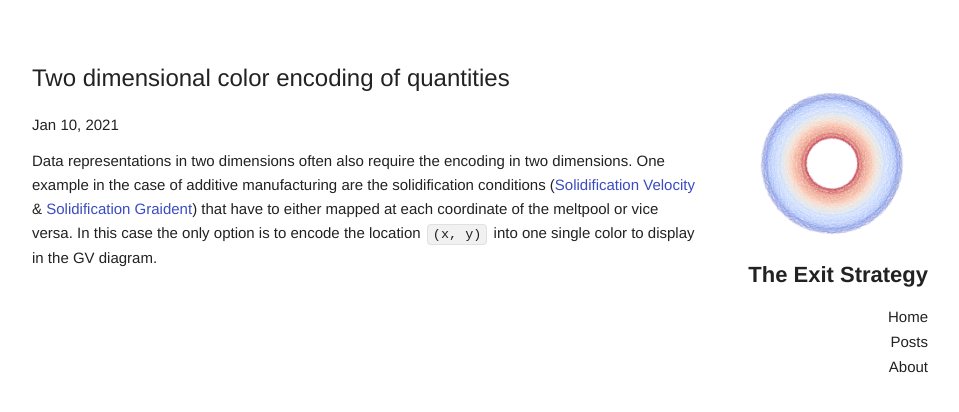
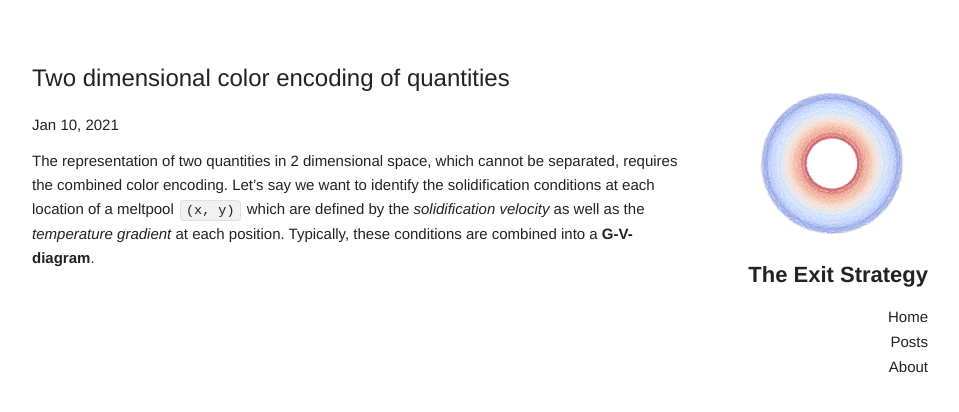
Before and after one commit to theexitstrategy/theexitstrategy.github.io, a Jekyll site: the page built from _posts/2021-01-10-Two-dimensional-color-encoding-of-quantities.md, in a window 1280 px wide. Shown: the top 412 px of the page, without its empty margins (160-1119 px from the left). Built offline with Jekyll 4.4.1, drawn with Linux system fonts in a browser that asks for light colours.

Commit message:
Update Post

```diff
--- a/_posts/2021-01-10-Two-dimensional-color-encoding-of-quantities.md
+++ b/_posts/2021-01-10-Two-dimensional-color-encoding-of-quantities.md
@@ -5,4 +5,4 @@ date: 2021-01-10 20:05:00 +0100
 categories: Visualization
 ---
 
-Data representations in two dimensions often also require the encoding in two dimensions. One example in the case of additive manufacturing are the solidification conditions ([Solidification Velocity]() & [Solidification Graident]()) that have to either mapped at each coordinate of the meltpool or vice versa. In this case the only option is to encode the location `(x, y)` into one single color to display in the GV diagram.
+The representation of two quantities in 2 dimensional space, which cannot be separated, requires the combined color encoding. Let's say we want to identify the solidification conditions at each location of a meltpool `(x, y)` which are defined by the *solidification velocity* as well as the *temperature gradient* at each position. Typically, these conditions are combined into a **G-V-diagram**.
```
